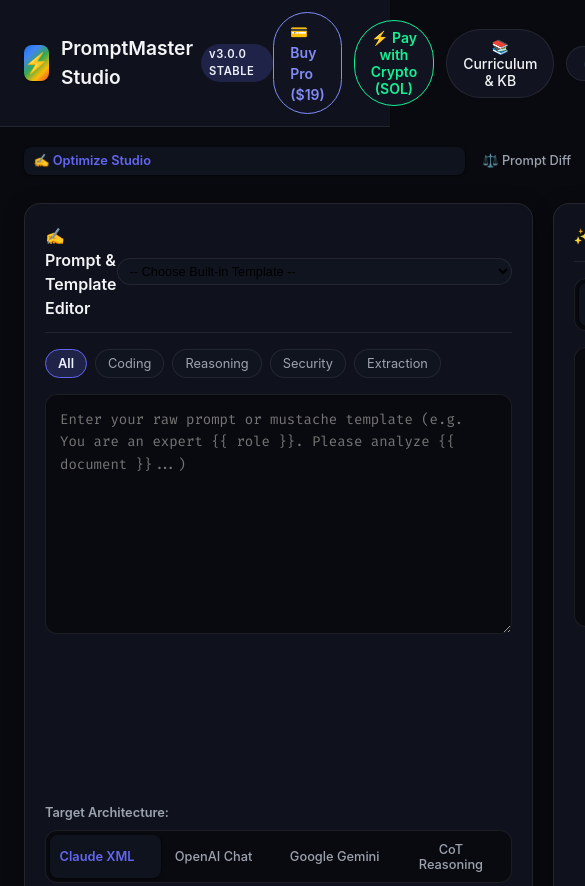
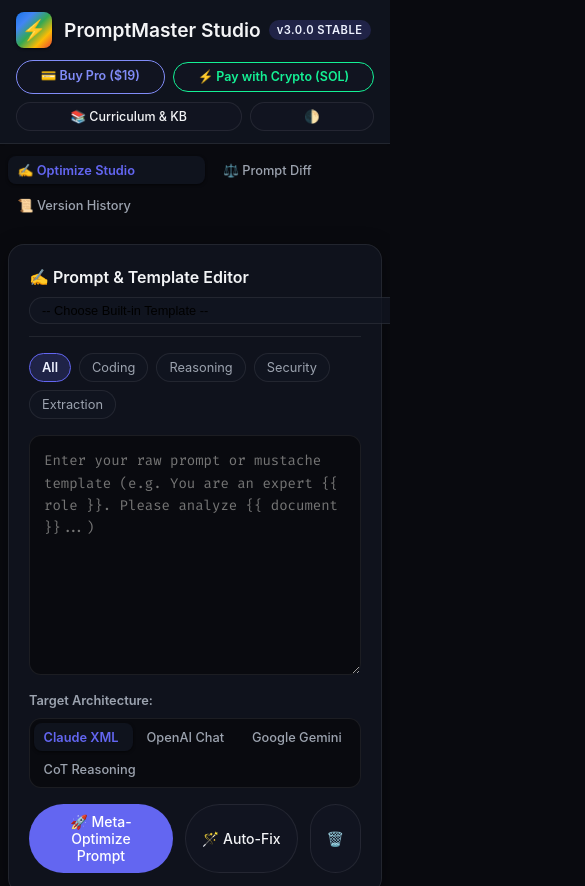
Before and after one commit to 1nc0gn30/promptmaster-studio, an Electron app: page public/index.html in a window 390 px wide. Shown: the top 886 px of the page, 585 px wide, since content can reach past the window. Drawn offline with Linux system fonts and the light colour scheme; a script that the page names is missing; a web font is replaced by a local one.

Commit message:
fix(guardrail): responsive mobile viewport constraints, og images, and attribution footer

```diff
--- a/public/index.html
+++ b/public/index.html
@@ -16,6 +16,10 @@
   <meta property="og:title" content="PromptMaster Studio — Prompt Engineering Workstation">
   <meta property="og:description" content="Professional AI prompt optimization and security linter. Optimize prompts in seconds with dual checkout via Stripe ($19) or Solana DePay.">
   <meta property="og:site_name" content="Neal Frazier Tech / NullAI">
+  <meta property="og:image" content="https://promptmaster-studio.netlify.app/screenshots/studio-main.png">
+  <meta property="og:image:width" content="1440">
+  <meta property="og:image:height" content="900">
+  <meta property="og:image:alt" content="PromptMaster Studio AI Workstation">
 
   <!-- Twitter / X -->
   <meta name="twitter:card" content="summary_large_image">
@@ -23,6 +27,8 @@
   <meta name="twitter:creator" content="@1nc0gn30">
   <meta name="twitter:title" content="PromptMaster Studio — Sovereign AI Prompt Engineering">
   <meta name="twitter:description" content="Lint, optimize, and secure AI system prompts with instant Web3 & fiat checkout.">
+  <meta name="twitter:image" content="https://promptmaster-studio.netlify.app/screenshots/studio-main.png">
+  <meta name="twitter:image:alt" content="PromptMaster Studio AI Workstation">
 
   <!-- Answer Engine Optimization (AEO) JSON-LD Structured Data -->
   <script type="application/ld+json">
@@ -144,6 +150,10 @@
     }
 
     * { box-sizing: border-box; margin: 0; padding: 0; }
+    html {
+      overflow-x: hidden;
+      max-width: 100%;
+    }
     body {
       font-family: var(--font-text);
       background-color: var(--surface-dim);
@@ -153,6 +163,8 @@
       display: flex;
       flex-direction: column;
       overflow-x: hidden;
+      max-width: 100%;
+      width: 100%;
     }
 
     /* Header */
@@ -288,29 +300,89 @@
     main {
       flex: 1;
       padding: 1.25rem 1.5rem;
+      max-width: 1920px;
+      margin: 0 auto;
+      width: 100%;
+      display: flex;
+      flex-direction: column;
+      gap: 1rem;
+      box-sizing: border-box;
+      min-width: 0;
+      overflow-x: hidden;
+    }
+
+    .panels-grid {
       display: grid;
       grid-template-columns: 1.15fr 1.15fr 360px;
       gap: 1.25rem;
-      max-width: 1920px;
-      margin: 0 auto;
       width: 100%;
-    }
-
-    @media (max-width: 1360px) {
+      max-width: 100%;
+      min-width: 0;
+      box-sizing: border-box;
+    }
+
+    @media (max-width: 1280px) {
+      .panels-grid {
+        grid-template-columns: 1fr 1fr;
+      }
+      .panels-grid > div:last-child {
+        grid-column: span 2;
+      }
+    }
+
+    @media (max-width: 860px) {
       main {
-        grid-template-columns: 1fr 1fr;
-      }
-      .sidebar-column {
-        grid-column: span 2;
-      }
-    }
-
-    @media (max-width: 900px) {
-      main {
+        padding: 0.75rem 0.5rem;
+        max-width: 100%;
+      }
+      .panels-grid {
         grid-template-columns: 1fr;
-      }
-      .sidebar-column {
+        max-width: 100%;
+      }
+      .panels-grid > div:last-child {
         grid-column: span 1;
+      }
+      header {
+        padding: 0.75rem 1rem;
+        flex-direction: column;
+        align-items: flex-start;
+        gap: 0.75rem;
+        max-width: 100%;
+      }
+      .header-actions {
+        width: 100%;
+        display: flex;
+        flex-wrap: wrap;
+        gap: 0.5rem;
+      }
+      .header-actions .btn {
+        font-size: 0.78rem;
+        padding: 0.4rem 0.75rem;
+        flex: 1 1 auto;
+        justify-content: center;
+      }
+      .mode-tabs {
+        display: flex;
+        flex-wrap: wrap;
+        width: 100%;
+        max-width: 100%;
+      }
+      .card {
+        padding: 0.85rem;
+        min-width: 0;
+        max-width: 100%;
+      }
+      .variable-field {
+        grid-template-columns: 1fr;
+        gap: 0.25rem;
+      }
+      .tab-header {
+        flex-wrap: wrap;
+        max-width: 100%;
+      }
+      .tab-btn {
+        font-size: 0.75rem;
+        padding: 0.35rem 0.5rem;
       }
     }
 
@@ -327,6 +399,10 @@
       gap: 1rem;
       box-shadow: 0 4px 20px rgba(0, 0, 0, 0.35);
       transition: var(--transition);
+      min-width: 0;
+      max-width: 100%;
+      box-sizing: border-box;
+      overflow-wrap: break-word;
     }
     .card:hover {
       border-color: rgba(99, 102, 241, 0.35);
@@ -339,6 +415,9 @@
       justify-content: space-between;
       border-bottom: 1px solid var(--outline-light);
       padding-bottom: 0.75rem;
+      flex-wrap: wrap;
+      gap: 0.5rem;
+      max-width: 100%;
     }
 
     .card-title {
@@ -424,15 +503,18 @@
     /* Tabs */
     .tab-header {
       display: flex;
+      flex-wrap: wrap;
       gap: 0.25rem;
       background: var(--surface-dim);
       padding: 4px;
       border-radius: var(--radius-md);
       border: 1px solid var(--outline-light);
+      max-width: 100%;
+      min-width: 0;
     }
 
     .tab-btn {
-      flex: 1;
+      flex: 1 1 auto;
       padding: 0.4rem 0.6rem;
       font-size: 0.8rem;
       border-radius: var(--radius-sm);
@@ -443,6 +525,9 @@
       text-align: center;
       font-weight: 500;
       transition: var(--transition);
+      white-space: normal;
+      word-break: break-word;
+      min-width: 0;
     }
     .tab-btn.active {
       background: var(--surface);
@@ -668,14 +753,14 @@
   <!-- Main Grid -->
   <main>
     <!-- Mode Tabs -->
-    <div class="mode-tabs" style="grid-column: 1 / -1; display: flex; gap: 0.5rem; margin-bottom: 0.5rem;">
+    <div class="mode-tabs" style="grid-column: 1 / -1; display: flex; flex-wrap: wrap; gap: 0.5rem; margin-bottom: 0.5rem; max-width: 100%;">
       <button class="tab-btn active" id="modeOptimizeBtn" onclick="setStudioMode('optimize')">✍️ Optimize Studio</button>
       <button class="tab-btn" id="modeDiffBtn" onclick="setStudioMode('diff')">⚖️ Prompt Diff</button>
       <button class="tab-btn" id="modeHistoryBtn" onclick="setStudioMode('history')">📜 Version History</button>
     </div>
 
     <!-- Optimize Mode Panels -->
-    <div id="optimizeModePanels" style="display: grid; grid-template-columns: 1.15fr 1.15fr 360px; gap: 1.25rem; grid-column: 1 / -1;">
+    <div id="optimizeModePanels" class="panels-grid">
     <!-- Left Pane: Editor & Configuration -->
     <div class="card">
       <div class="card-header">
@@ -724,7 +809,7 @@
       </div>
 
       <!-- Action Buttons -->
-      <div style="display: flex; gap: 0.75rem; margin-top: auto;">
+      <div style="display: flex; gap: 0.75rem; margin-top: auto; flex-wrap: wrap;">
         <button class="btn btn-primary" onclick="optimizePrompt()" style="flex: 1;">
           🚀 Meta-Optimize Prompt
         </button>
@@ -929,6 +1014,20 @@
       </div>
     </div>
   </main>
+
+  <!-- Subtle Professional Attribution Footer -->
+  <footer style="margin-top: auto; border-top: 1px solid var(--outline-light); padding: 1.5rem 1rem; text-align: center; font-size: 0.8rem; color: var(--on-surface-variant); background: var(--surface); width: 100%; box-sizing: border-box;">
+    <div style="max-width: 1200px; margin: 0 auto; display: flex; flex-wrap: wrap; justify-content: space-between; align-items: center; gap: 0.75rem;">
+      <div>
+        <strong>PromptMaster Studio</strong> • Engineered by Neal Frazier Tech (<a href="https://github.com/1nc0gn30" target="_blank" style="color: var(--primary); text-decoration: none;">@1nc0gn30</a>) • <a href="https://nullai.tech" target="_blank" style="color: var(--primary); text-decoration: none;">NullAI Platform</a>
+      </div>
+      <div style="display: flex; gap: 1rem; flex-wrap: wrap;">
+        <a href="https://github.com/1nc0gn30/promptmaster-studio" target="_blank" style="color: var(--on-surface-variant); text-decoration: none;">GitHub</a>
+        <a href="https://nealfrazier.tech" target="_blank" style="color: var(--on-surface-variant); text-decoration: none;">Neal Frazier Tech</a>
+        <a href="https://757tech.pro" target="_blank" style="color: var(--on-surface-variant); text-decoration: none;">757 Tech Pro</a>
+      </div>
+    </div>
+  </footer>
 
   <!-- Interactive Curriculum Drawer -->
   <div class="drawer-overlay" id="drawerOverlay" onclick="closeCurriculumDrawer()"></div>
```
Also changed, not shown: netlify.toml.
